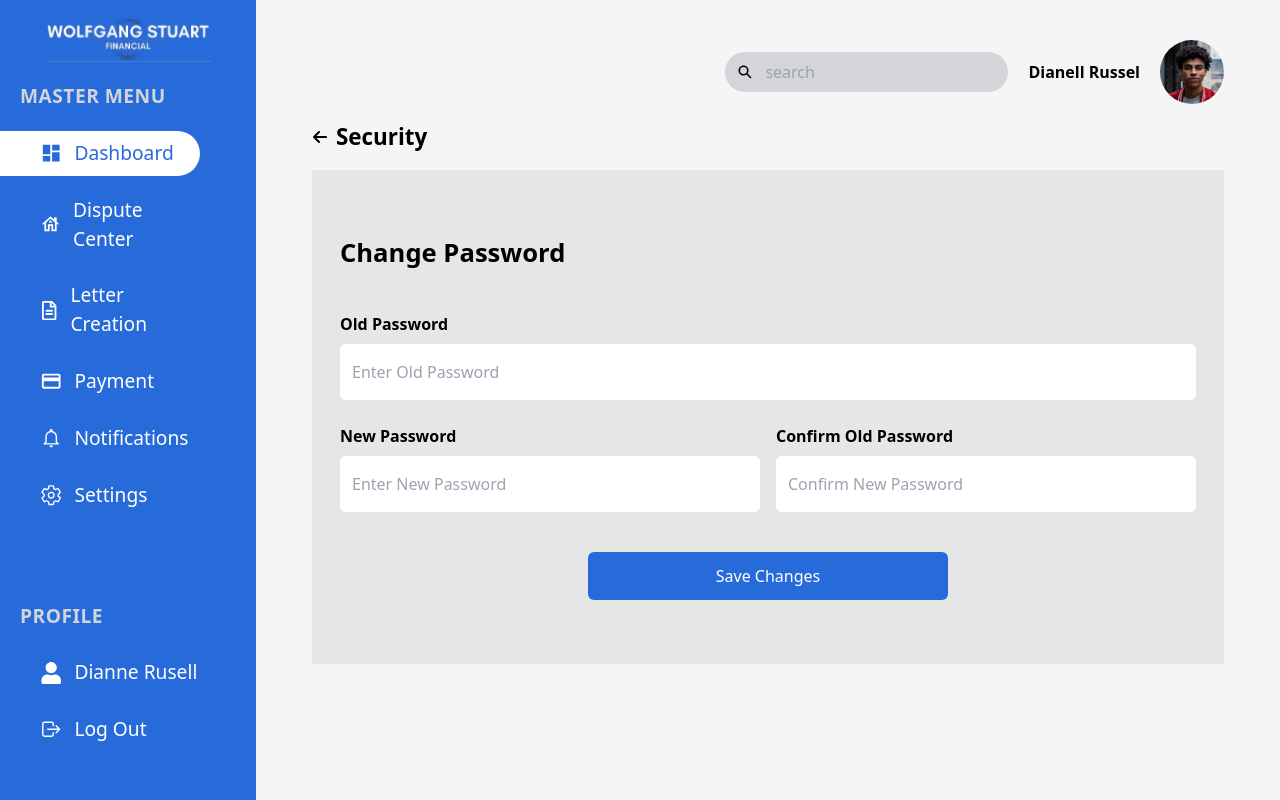
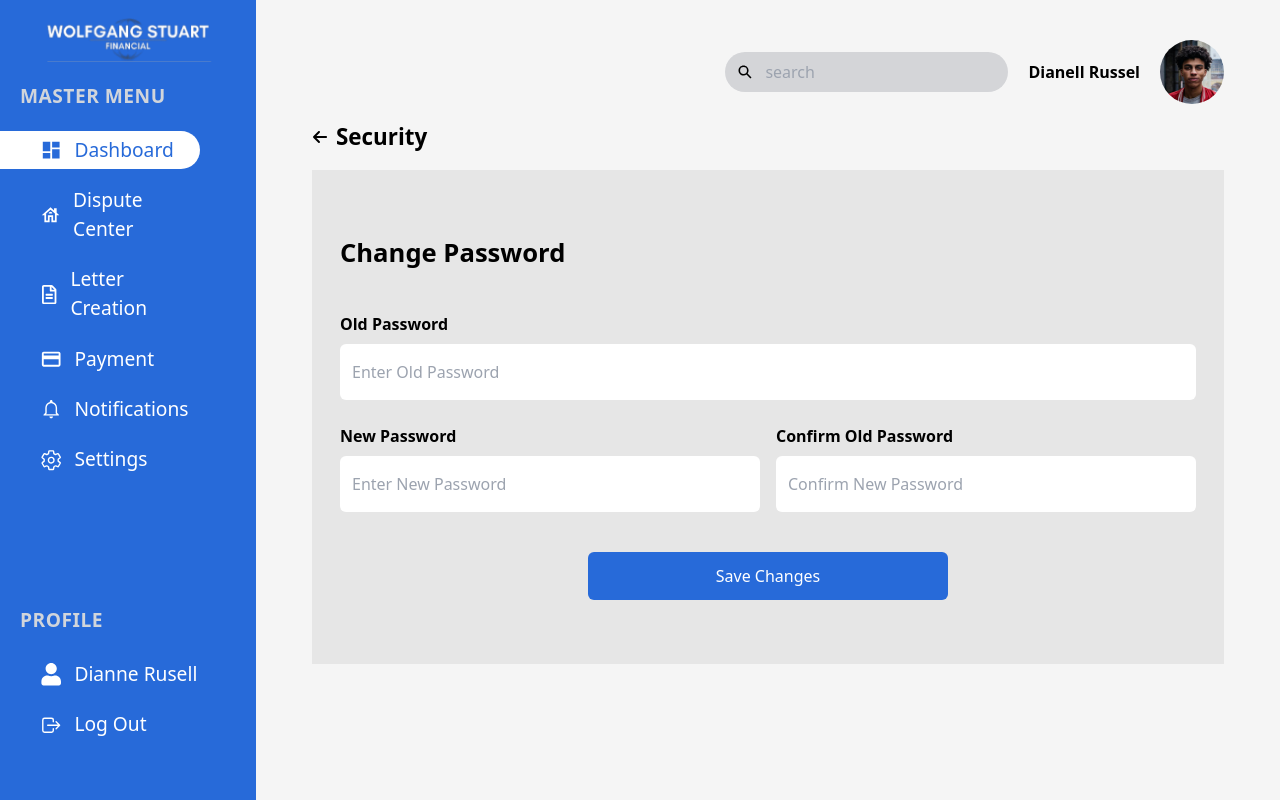
Before and after one commit to rid137/wolfGang-Admin-Panel, a React (Vite) app: page /settings/security in a window 1280 px wide. Built offline with nearby package versions, Linux system fonts and the light colour scheme.

Commit message:
another commit

```diff
--- a/src/components/shared/sidebar.tsx
+++ b/src/components/shared/sidebar.tsx
@@ -55,60 +55,60 @@ const Sidebar: React.FC<SidebarProps> = ({ isNavOpen, handleClick }) => {
 
             <h1 className="uppercase tracking-wide ml-5 text-gray-300 text-normal sm:text-md font-bold">Master menu</h1>
 
-            <ul className="flex flex-col gap-3 mt-5 pr-4 xspr-10 sm:pr-14">
+            <ul className="flex flex-col gap-[.5rem] sm:gap-3 mt-5 pr-4  sm:pr-14">
 
                 <li onClick={handleClick}>
-                    <Link to={"/"} className={`flex gap-3 items-center cursor-pointer py-2 rounded-r-full hover:bg-white hover:text-primary pl-6 sm:pl-10 ${active === "dashboard" && "bg-white text-primary" }`} onClick={() => setActive("dashboard")}>
+                    <Link to={"/"} className={`flex gap-3 items-center cursor-pointer py-[.3rem] rounded-r-full hover:bg-white hover:text-primary pl-6 sm:pl-10 ${active === "dashboard" && "bg-white text-primary" }`} onClick={() => setActive("dashboard")}>
                         <MdDashboard className="text-[1.1rem] sm:text-[1.4rem] " />
                         <p className="text-[.9rem] sm:text-md">Dashboard</p>
                     </Link>
 
                 </li>
                 <li onClick={handleClick}>
-                    <Link to={"/dispute_center"} className={`flex gap-3 items-center cursor-pointer py-2 rounded-r-full hover:bg-white hover:text-primary pl-6 sm:pl-10 ${active === "dispute_center" && "bg-white text-primary" }`} onClick={() => setActive("dispute_center")}>
+                    <Link to={"/dispute_center"} className={`flex gap-3 items-center cursor-pointer py-[.3rem] rounded-r-full hover:bg-white hover:text-primary pl-6 sm:pl-10 ${active === "dispute_center" && "bg-white text-primary" }`} onClick={() => setActive("dispute_center")}>
                         <MdOutlineHouse className="text-[1.2rem] sm:text-[1.4rem]" />
                         <p className="text-[.9rem] sm:text-md">Dispute Center</p>
                     </Link>
                 </li>
                 <li onClick={handleClick}>
-                    <Link to={"/letter_creation"} className={`flex gap-3 items-center cursor-pointer py-2 rounded-r-full hover:bg-white hover:text-primary pl-6 sm:pl-10 ${active === "letter_creation" && "bg-white text-primary" }`} onClick={() => setActive("letter_creation")}>
+                    <Link to={"/letter_creation"} className={`flex gap-3 items-center cursor-pointer py-[.3rem] rounded-r-full hover:bg-white hover:text-primary pl-6 sm:pl-10 ${active === "letter_creation" && "bg-white text-primary" }`} onClick={() => setActive("letter_creation")}>
                         <FaRegFileAlt className="text-[1rem] sm:text-[1.2rem]" />
                         <p className="text-[.9rem] sm:text-md">Letter Creation</p>
                     </Link>
                 </li>
                 <li onClick={handleClick}>
-                    <Link to={"/payment"} className={`flex gap-3 items-center cursor-pointer py-2 rounded-r-full hover:bg-white hover:text-primary pl-6 sm:pl-10 ${active === "payment" && "bg-white text-primary" }`} onClick={() => setActive("payment")}>
+                    <Link to={"/payment"} className={`flex gap-3 items-center cursor-pointer py-[.3rem] rounded-r-full hover:bg-white hover:text-primary pl-6 sm:pl-10 ${active === "payment" && "bg-white text-primary" }`} onClick={() => setActive("payment")}>
                         <MdOutlinePayment className="text-[1.2rem] sm:text-[1.4rem]" />
                         <p className="text-[.9rem] sm:text-md">Payment</p>
                     </Link>
                 </li>
                 <li onClick={handleClick}>
-                    <Link to={"/notifications"} className={`flex gap-3 items-center cursor-pointer py-2 rounded-r-full hover:bg-white hover:text-primary pl-6 sm:pl-10 ${active === "notifications" && "bg-white text-primary" }`} onClick={() => setActive("notifications")}>
+                    <Link to={"/notifications"} className={`flex gap-3 items-center cursor-pointer py-[.3rem] rounded-r-full hover:bg-white hover:text-primary pl-6 sm:pl-10 ${active === "notifications" && "bg-white text-primary" }`} onClick={() => setActive("notifications")}>
                         <IoMdNotificationsOutline className="text-[1.2rem] sm:text-[1.4rem]" />
                         <p className="text-[.9rem] sm:text-md">Notifications</p>
                     </Link>
                 </li>
                 <li onClick={handleClick}>
-                    <Link to={"/settings"} className={`flex gap-3 items-center cursor-pointer py-2 rounded-r-full hover:bg-white hover:text-primary pl-6 sm:pl-10 ${active === "settings" && "bg-white text-primary" }`} onClick={() => setActive("settings")}>
+                    <Link to={"/settings"} className={`flex gap-3 items-center cursor-pointer py-[.3rem] rounded-r-full hover:bg-white hover:text-primary pl-6 sm:pl-10 ${active === "settings" && "bg-white text-primary" }`} onClick={() => setActive("settings")}>
                         <IoSettingsOutline className="text-[1.1rem] sm:text-[1.4rem]" />
                         <p className="text-[.9rem] sm:text-md">Settings</p>
                     </Link>
                 </li>
 
-            <div className="absolute bottom-12 w-full">
+            <div className="absolute bottom-14 w-full">
                 <h1 className="uppercase tracking-wide ml-5 text-gray-300 text-normal sm:text-md font-bold">Profile</h1>
 
-                    <ul className="flex flex-col gap-3 mt-5 pr-4 xspr-10 sm:pr-14">
+                    <ul className="flex flex-col gap-[.4rem] sm:gap-3 mt-5 pr-4 xspr-10 sm:pr-14">
 
                         <li onClick={handleClick}>
-                            <Link to={"/settings"} className={`flex gap-3 items-center cursor-pointer py-2 rounded-r-full hover:bg-white hover:text-primary pl-6 sm:pl-10 ${active === "" && "bg-white text-primary" }`} onClick={() => setActive("")}>
+                            <Link to={"/settings"} className={`flex gap-3 items-center cursor-pointer py-[.3rem] rounded-r-full hover:bg-white hover:text-primary pl-6 sm:pl-10 ${active === "" && "bg-white text-primary" }`} onClick={() => setActive("")}>
                                 <FaUser className="text-[1rem] sm:text-[1.4rem] " />
                                 <p className="text-[.9rem] sm:text-md">Dianne Rusell</p>
                             </Link>
 
                         </li>
                         <li onClick={logout}>
-                            <p  className={`flex gap-3 items-center cursor-pointer py-2 rounded-r-full hover:bg-white hover:text-primary pl-6 sm:pl-10 ${active === "logout" && "bg-white text-primary" }`} onClick={() => setActive("logout")}>
+                            <p  className={`flex gap-3 items-center cursor-pointer py-[.3rem] rounded-r-full hover:bg-white hover:text-primary pl-6 sm:pl-10 ${active === "logout" && "bg-white text-primary" }`} onClick={() => setActive("logout")}>
                                 <IoLogOutOutline className="text-[1.1rem] sm:text-[1.4rem]" />
                                 <p className="text-[.9rem] sm:text-md">Log Out</p>
                             </p>
```
